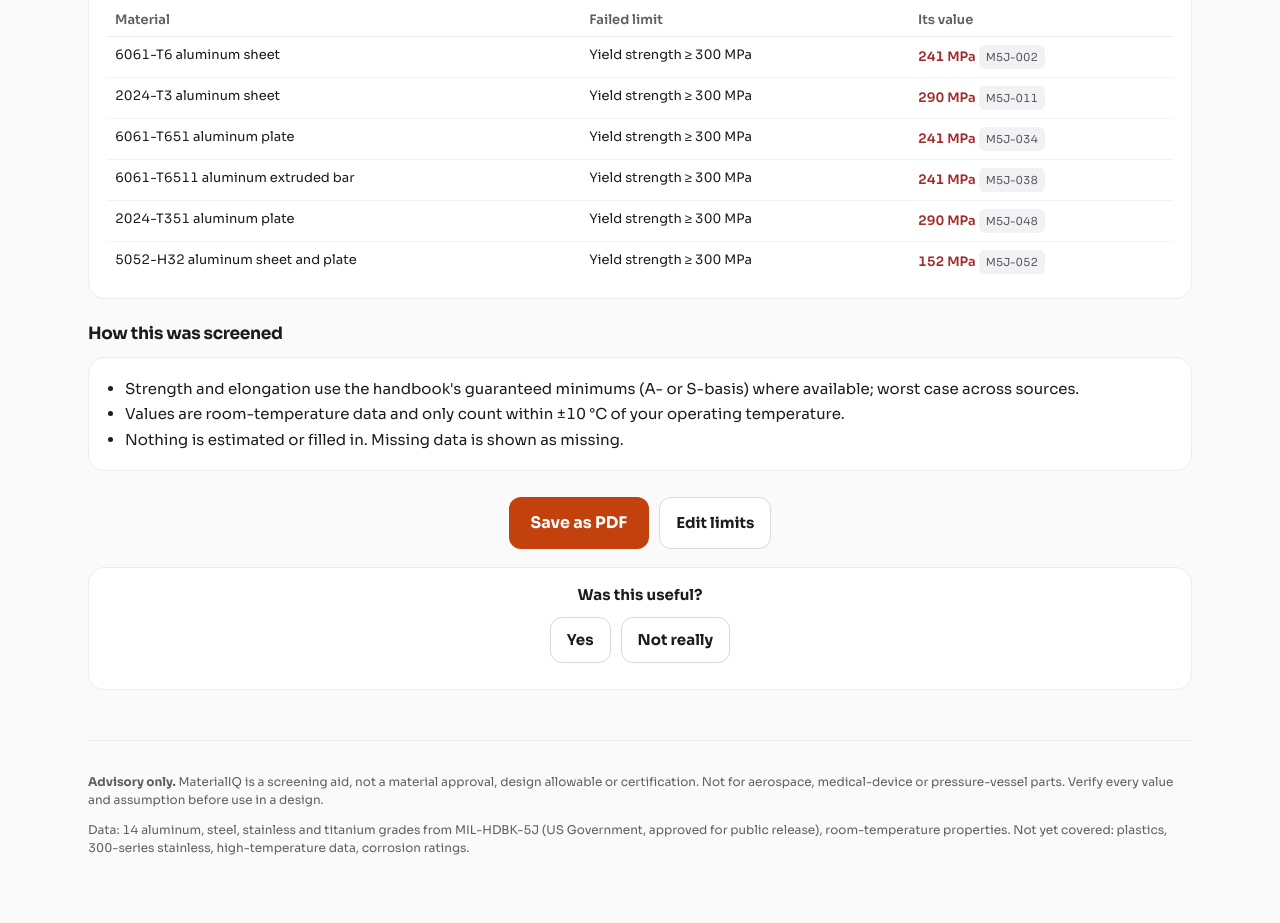
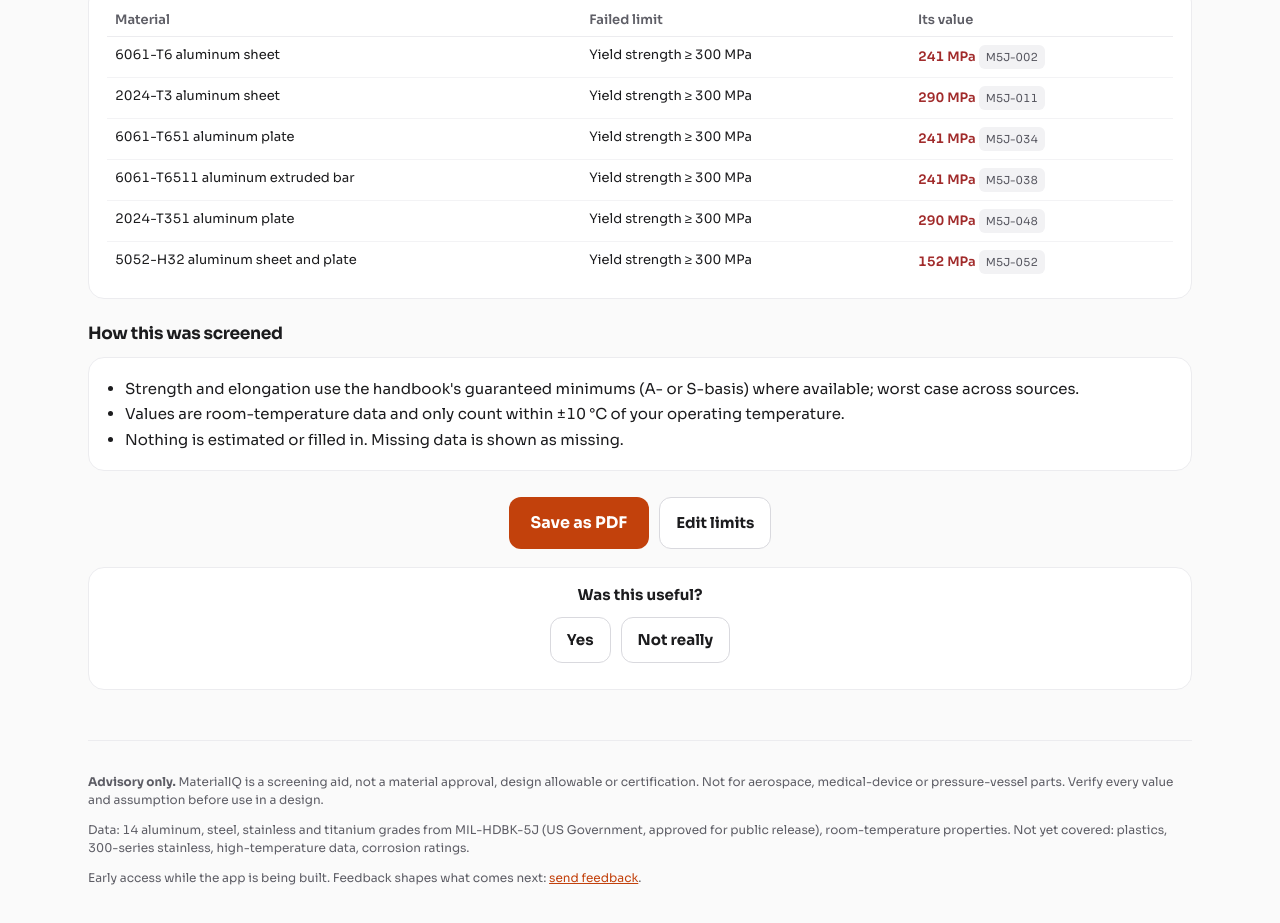
Before and after one commit to sharanankathi/materialiq-app, a plain HTML site: page index.html in a window 1280 px wide. Shown: the part 1978-2901 px from the top of the page. Drawn offline with Linux system fonts and the light colour scheme.

Commit message:
Wire feedback form into app
Co-Authored-By: Claude Opus 5.5 <noreply@anthropic.com>
Claude-Session: https://claude.ai/code/session_01SDAKCsPtBDtGTTchZwzo8S

```diff
--- a/index.html
+++ b/index.html
@@ -325,7 +325,7 @@ dialog::backdrop{background:rgba(28,28,30,.45)}
 (function(){
 "use strict";
 const DATA = window.MIQ_DATA, E = MIQEngine.make(DATA), C = E.CONST;
-const FEEDBACK_URL = "";
+const FEEDBACK_URL = "https://docs.google.com/forms/d/e/1FAIpQLSdGQBX4dnFgtySfGEQZ4jDOpQ9sBNOdVT0GM7iiCxf5bXjI4g/viewform";
 const hasFeedback = !!FEEDBACK_URL && FEEDBACK_URL.indexOf("__") < 0;
 const GC_CODE = "";
 function track(name){ try { if (window.goatcounter && window.goatcounter.count) window.goatcounter.count({path: name, title: name, event: true}); } catch (e) {} }
```
